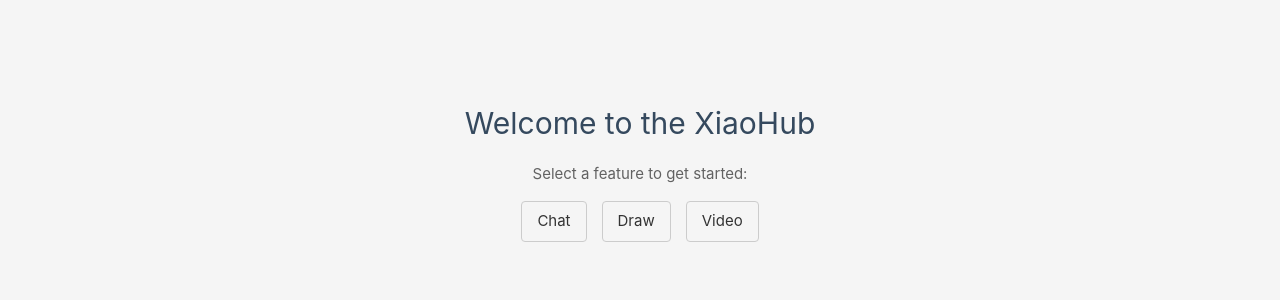
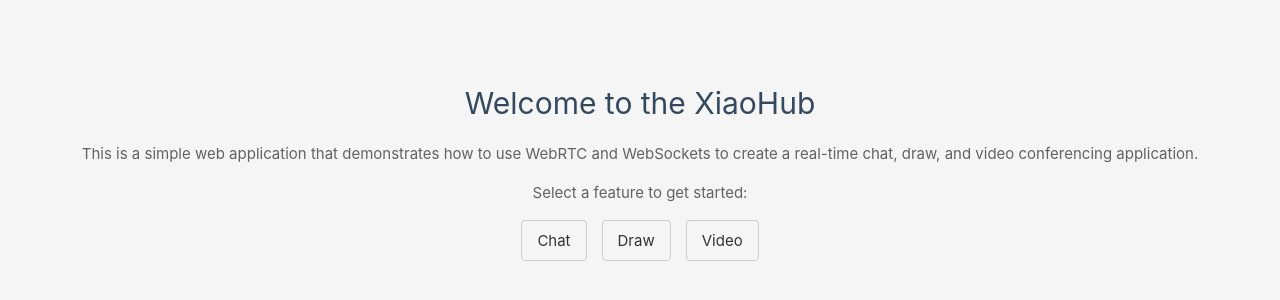
Before and after one commit to HyxiaoGe/yunchat, a Vue app: page / in a window 1280 px wide. Shown: the part 230-530 px from the top of the page. Built offline with nearby package versions, Linux system fonts and the light colour scheme.

Commit message:
test again

```diff
--- a/src/components/TheWelcome.vue
+++ b/src/components/TheWelcome.vue
@@ -1,6 +1,10 @@
 <template>
   <div class="welcome">
     <h1>Welcome to the XiaoHub</h1>
+    <p>
+      This is a simple web application that demonstrates how to use WebRTC and WebSockets to create
+      a real-time chat, draw, and video conferencing application.
+    </p>
     <p>Select a feature to get started:</p>
     <div class="nav-buttons">
       <router-link to="/chat" class="nav-button">Chat</router-link>
```
